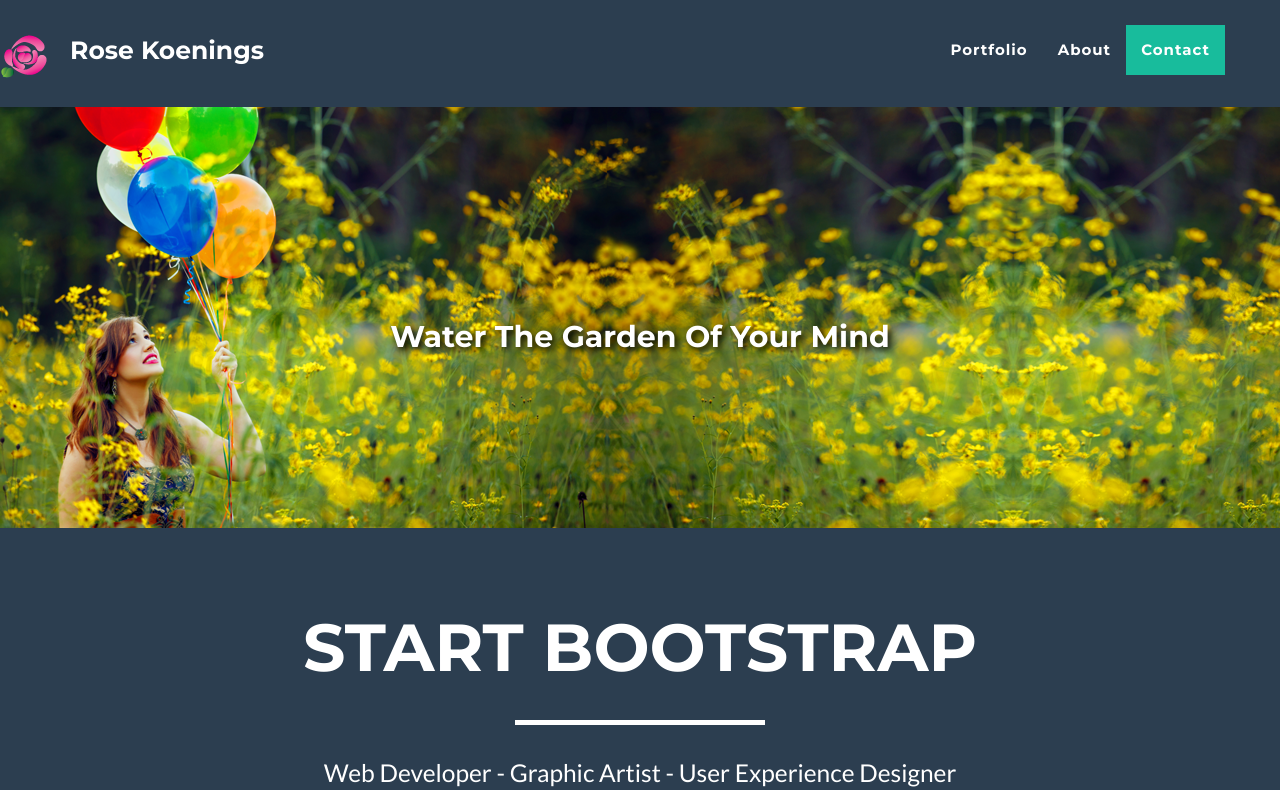
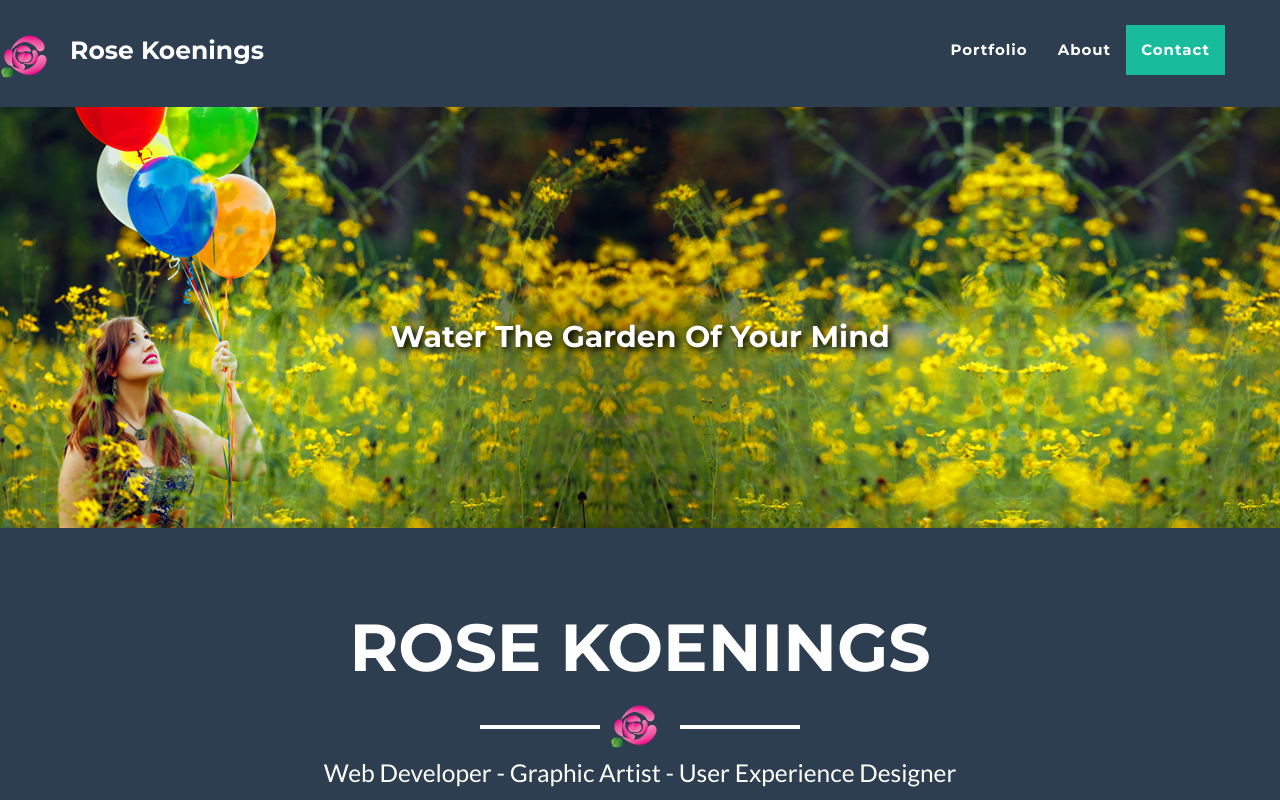
Before and after one commit to rnkings/personalPort, a website: page index.html in a window 1280 px wide. Shown: the top 800 px of the page. Drawn offline with nearby package versions, Linux system fonts and the light colour scheme; a web font is replaced by a local one.

Commit message:
created hr with rose logo for intro section

```diff
--- a/css/styles.css
+++ b/css/styles.css
@@ -54,3 +54,39 @@ a{
     font-size: 25px;
 
 }
+
+.navbar-custom .navbar-nav li a:hover {
+    color:#4d6077;
+}
+
+
+.roseHr{
+    z-index: 1;
+    position: inherit;
+}
+
+.intro-text{
+    height: 300px;
+}
+
+.hrContainer {
+    height: 60px;
+    position: relative;
+}
+
+
+
+.hrStyles{
+    background-color: #fff;
+    position:absolute;
+    height:4px;
+    width:25%;
+    top:50%;
+    margin:0 auto;
+    left: 37.5%;
+}
+
+.roseLogo{
+    background-color: #2C3E50;
+
+}
--- a/index.html
+++ b/index.html
@@ -81,8 +81,13 @@
 <!--                           <h5 class="center gardenOfYourMind">Water the garden of your mind</h5> -->
                     </div>
                     <div class="intro-text">
-                        <span class="name">Start Bootstrap</span>
-                        <hr class="star-light">
+                        <span class="name">Rose Koenings</span>
+                        <div class="hrContainer">
+<!--                             <div class="hrLeftStyles"></div> -->
+                            <img src="img/roselogo.png" class="roseHr roseLogo">
+                            <div class="hrStyles">
+                        </div>
+                        </div>
                         <span class="skills">Web Developer - Graphic Artist - User Experience Designer</span>
                     </div>
                 </div>
```
